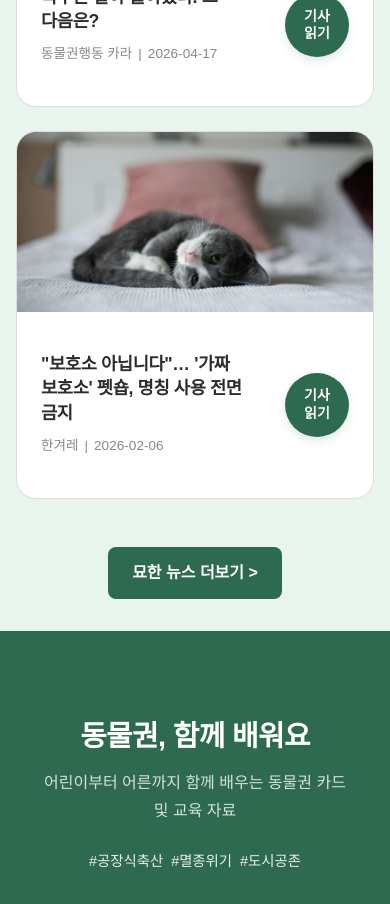
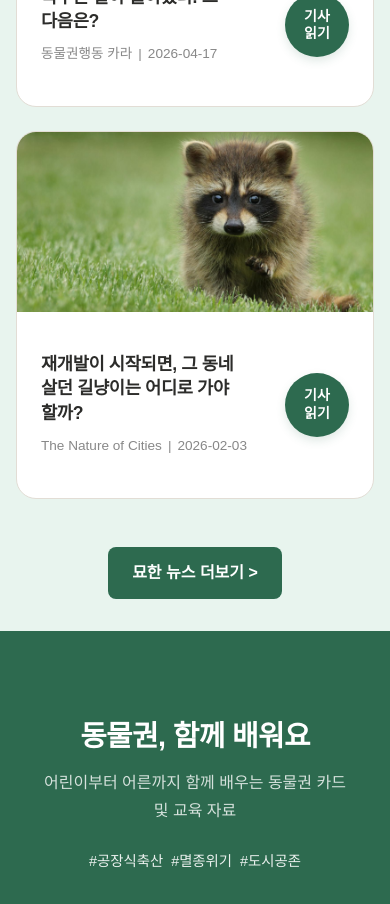
Before and after one commit to ileilo1215-ship-it/myo-guide, a Next.js app: page / in a window 390 px wide. Shown: the part 3340-4244 px from the top of the page. Built offline with nearby package versions, Linux system fonts and the light colour scheme; a web font is replaced by a local one.

Commit message:
feat: 뉴스 정렬 로직 개선 및 메이슨리 레이아웃 적용

```diff
--- a/app/globals.css
+++ b/app/globals.css
@@ -899,17 +899,16 @@ h1, h2, h3 {
   max-width: 1200px;
   margin: 0 auto;
   padding: 0 40px 80px;
-  display: grid;
-  grid-template-columns: repeat(3, 1fr);
-  gap: 32px;
-  align-items: start;
+  column-count: 3;
+  column-gap: 32px;
 }
 
 .news-magazine-card {
-  display: flex;
+  display: inline-flex;
   flex-direction: column;
   width: 100%;
   margin-bottom: 32px;
+  break-inside: avoid;
   background: white;
   border-radius: 20px;
   overflow: hidden;
@@ -1053,13 +1052,13 @@ h1, h2, h3 {
 /* Mobile */
 @media (max-width: 1024px) {
   .news-magazine-grid {
-    grid-template-columns: repeat(2, 1fr);
+    column-count: 2;
   }
 }
 
 @media (max-width: 767px) {
   .news-magazine-grid {
-    grid-template-columns: 1fr;
+    column-count: 1;
     padding: 0 20px 40px;
   }
 
--- a/app/page.js
+++ b/app/page.js
@@ -235,19 +235,38 @@ export default async function Home({ searchParams }) {
       if (selectedTag && selectedTag !== '전체') {
         filteredNews = newsPosts.filter(p => p.tag?.replace(/^[^\s]+\s*/, '') === selectedTag);
       } else {
-        // 태그별로 그룹화
-        const tagGroups = {};
+        // 태그별로 그룹화하되, 문화/책 카테고리를 우선순위로 둡니다.
+        const priorityTags = ['📚 책', '🎬 문화/영화', '🎬 문화'];
+
+        // 우선순위 그룹과 일반 그룹 분리
+        const priorityGroup = [];
+        const otherTagGroups = {};
+
         for (const post of newsPosts) {
           const tag = post.tag || '기타';
-          if (!tagGroups[tag]) tagGroups[tag] = [];
-          tagGroups[tag].push(post);
+          if (priorityTags.some(p => tag.includes(p.replace(/^[^\s]+\s*/, '')) || tag === p)) {
+            priorityGroup.push(post);
+          } else {
+            if (!otherTagGroups[tag]) otherTagGroups[tag] = [];
+            otherTagGroups[tag].push(post);
+          }
         }
-        // 라운드-로빈으로 섞기: 각 태그에서 하나씩 번갈아 가져옴
-        const groups = Object.values(tagGroups);
+
+        // 라운드-로빈으로 섞기
         const interleaved = [];
-        const maxLen = Math.max(...groups.map(g => g.length));
+
+        // 1. 우선순위 포스트를 맨 앞에 하나 배치 (사용자 요청)
+        if (priorityGroup.length > 0) {
+          interleaved.push(priorityGroup.shift());
+        }
+
+        // 2. 나머지 포스트들을 라운드-로빈으로 섞기 (우선순위 남은 것 포함)
+        const allGroups = Object.values(otherTagGroups);
+        if (priorityGroup.length > 0) allGroups.unshift(priorityGroup);
+
+        const maxLen = Math.max(...allGroups.map(g => g.length), 0);
         for (let i = 0; i < maxLen; i++) {
-          for (const group of groups) {
+          for (const group of allGroups) {
             if (i < group.length) interleaved.push(group[i]);
           }
         }
@@ -384,7 +403,18 @@ export default async function Home({ searchParams }) {
   ];
 
   const latestTwoCare = allCareAndRescue.slice(0, 2);
-  const latestThreeNews = newsPosts.slice(0, 3);
+
+  // 메인 페이지 미리보기에서도 문화/책 기사를 우선적으로 하나 포함시킵니다.
+  const homePriorityTags = ['📚 책', '🎬 문화/영화', '🎬 문화'];
+  const homeCultureNews = newsPosts.filter(p => homePriorityTags.some(pt => p.tag?.includes(pt.replace(/^[^\s]+\s*/, '')) || p.tag === pt));
+  const homeOtherNews = newsPosts.filter(p => !homePriorityTags.some(pt => p.tag?.includes(pt.replace(/^[^\s]+\s*/, '')) || p.tag === pt));
+
+  let latestThreeNews;
+  if (homeCultureNews.length > 0) {
+    latestThreeNews = [homeCultureNews[0], ...homeOtherNews.slice(0, 2)];
+  } else {
+    latestThreeNews = newsPosts.slice(0, 3);
+  }
   const teaserFamilyMembers = allFamilyMembers.filter(m => m.hasImage && m.images?.[0]).slice(0, 4);
 
   const featuredFriends = friendsList.slice(0, 3);
```
